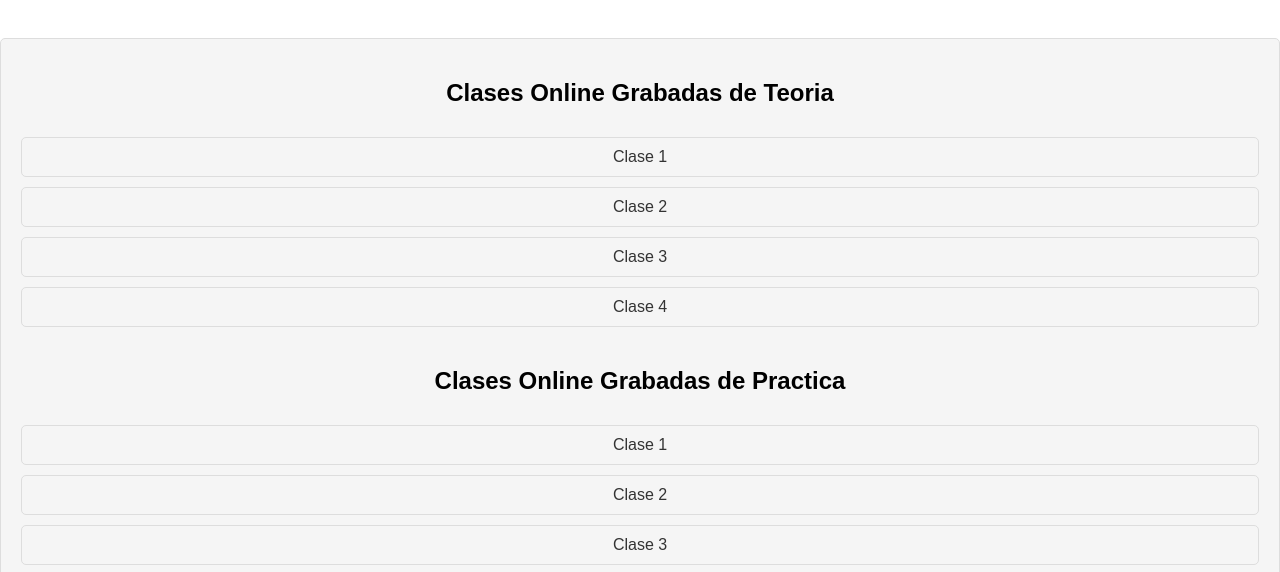
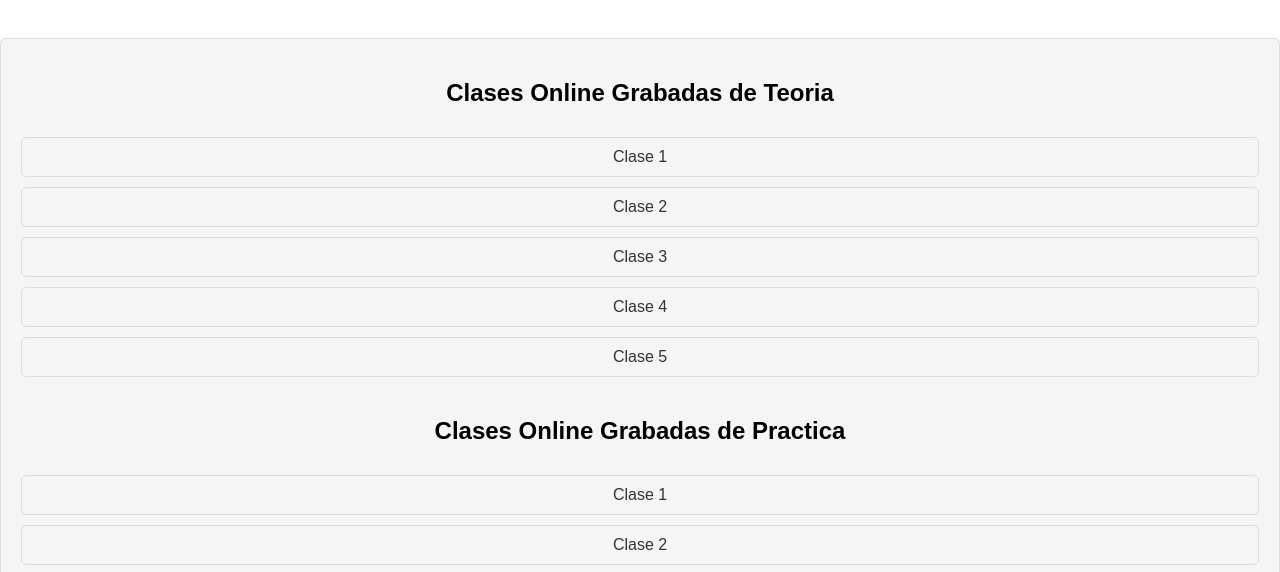
Before and after one commit to AlejoCoca/Pirulito, a plain HTML site: page index.html in a window 1280 px wide. Shown: the part 192-764 px from the top of the page. Drawn offline with Linux system fonts and the light colour scheme.

Commit message:
clase 5 de teoria

```diff
--- a/index.html
+++ b/index.html
@@ -33,6 +33,7 @@
         <a href="https://drive.google.com/file/d/1j1MEU1foqVQHMFxDijuBU6ganvZa7UOs/view?usp=sharing"><li>Clase 2</li></a>
         <a href="https://drive.google.com/file/d/1DT39cDqiMA0H5lWW5Fprqm8Z6etjIvLp/view?usp=sharing"><li>Clase 3</li></a>
         <a href="https://drive.google.com/file/d/1SSdO7ukOuSuoZDSmcB8tqzeiZfY7vvfv/view?usp=sharing"><li>Clase 4</li></a>
+        <a href="https://drive.google.com/file/d/1KSlFJ1KmqVmM6g_JOD2Z3usosH2ACt0a/view?usp=sharing"><li>Clase 5</li></a>
       </ul>
       <h2 class="titulo-clases">Clases Online Grabadas de Practica</h2>
       <ul class="classes-list">
```
